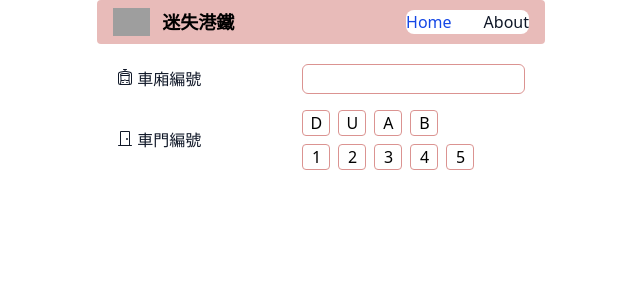
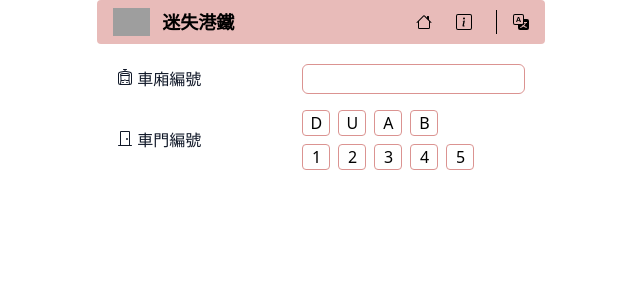
Before and after one commit to SuperDumbTM/lost-in-mtr, a SvelteKit app: page / in a window 1280 px wide. Shown: the top 300 px of the page, without its empty margins (319-959 px from the left). Built offline with nearby package versions, Linux system fonts and the light colour scheme; grey boxes are pictures that could not be loaded.

Commit message:
Add nav buttons & fix locale code

```diff
--- a/src/lib/i18n/translations.js
+++ b/src/lib/i18n/translations.js
@@ -2,7 +2,7 @@ import i18n from 'sveltekit-i18n';
 
 /** @type {import('sveltekit-i18n').Config} */
 const config = {
-	loaders: ['en', 'zh_Hant_HK'].flatMap((locale) => {
+	loaders: ['en', 'zh-hk'].flatMap((locale) => {
 		return ['common', 'station', 'line'].map((key) => ({
 			locale: locale,
 			key: key,
--- /dev/null
+++ b/src/lib/icons/HomeIcon.svelte
@@ -0,0 +1,16 @@
+<script lang="ts">
+	let { width = 16, height = 16, fill = 'currentColor' } = $props();
+</script>
+
+<svg
+	xmlns="http://www.w3.org/2000/svg"
+	{width}
+	{height}
+	{fill}
+	class="bi bi-house"
+	viewBox="0 0 16 16"
+>
+	<path
+		d="M8.707 1.5a1 1 0 0 0-1.414 0L.646 8.146a.5.5 0 0 0 .708.708L2 8.207V13.5A1.5 1.5 0 0 0 3.5 15h9a1.5 1.5 0 0 0 1.5-1.5V8.207l.646.647a.5.5 0 0 0 .708-.708L13 5.793V2.5a.5.5 0 0 0-.5-.5h-1a.5.5 0 0 0-.5.5v1.293zM13 7.207V13.5a.5.5 0 0 1-.5.5h-9a.5.5 0 0 1-.5-.5V7.207l5-5z"
+	/>
+</svg>
--- /dev/null
+++ b/src/lib/icons/InfoSquareIcon.svelte
@@ -0,0 +1,19 @@
+<script lang="ts">
+	let { width = 16, height = 16, fill = 'currentColor' } = $props();
+</script>
+
+<svg
+	xmlns="http://www.w3.org/2000/svg"
+	{width}
+	{height}
+	{fill}
+	class="bi bi-info-square"
+	viewBox="0 0 16 16"
+>
+	<path
+		d="M14 1a1 1 0 0 1 1 1v12a1 1 0 0 1-1 1H2a1 1 0 0 1-1-1V2a1 1 0 0 1 1-1zM2 0a2 2 0 0 0-2 2v12a2 2 0 0 0 2 2h12a2 2 0 0 0 2-2V2a2 2 0 0 0-2-2z"
+	/>
+	<path
+		d="m8.93 6.588-2.29.287-.082.38.45.083c.294.07.352.176.288.469l-.738 3.468c-.194.897.105 1.319.808 1.319.545 0 1.178-.252 1.465-.598l.088-.416c-.2.176-.492.246-.686.246-.275 0-.375-.193-.304-.533zM9 4.5a1 1 0 1 1-2 0 1 1 0 0 1 2 0"
+	/>
+</svg>
--- /dev/null
+++ b/src/lib/icons/TranslateIcon.svelte
@@ -0,0 +1,19 @@
+<script lang="ts">
+	let { width = 16, height = 16, fill = 'currentColor' } = $props();
+</script>
+
+<svg
+	xmlns="http://www.w3.org/2000/svg"
+	{width}
+	{height}
+	{fill}
+	class="bi bi-translate"
+	viewBox="0 0 16 16"
+>
+	<path
+		d="M4.545 6.714 4.11 8H3l1.862-5h1.284L8 8H6.833l-.435-1.286zm1.634-.736L5.5 3.956h-.049l-.679 2.022z"
+	/>
+	<path
+		d="M0 2a2 2 0 0 1 2-2h7a2 2 0 0 1 2 2v3h3a2 2 0 0 1 2 2v7a2 2 0 0 1-2 2H7a2 2 0 0 1-2-2v-3H2a2 2 0 0 1-2-2zm2-1a1 1 0 0 0-1 1v7a1 1 0 0 0 1 1h7a1 1 0 0 0 1-1V2a1 1 0 0 0-1-1zm7.138 9.995q.289.451.63.846c-.748.575-1.673 1.001-2.768 1.292.178.217.451.635.555.867 1.125-.359 2.08-.844 2.886-1.494.777.665 1.739 1.165 2.93 1.472.133-.254.414-.673.629-.89-1.125-.253-2.057-.694-2.82-1.284.681-.747 1.222-1.651 1.621-2.757H14V8h-3v1.047h.765c-.318.844-.74 1.546-1.272 2.13a6 6 0 0 1-.415-.492 2 2 0 0 1-.94.31"
+	/>
+</svg>
--- a/src/routes/+layout.js
+++ b/src/routes/+layout.js
@@ -10,7 +10,7 @@ export const trailingSlash = 'always';
 export const load = async ({ url }) => {
 	const { pathname } = url;
 
-	const initLocale = 'zh_Hant_HK';
+	const initLocale = 'zh-hk';
 
 	await loadTranslations(initLocale, pathname);
 
--- a/src/routes/+layout.svelte
+++ b/src/routes/+layout.svelte
@@ -1,6 +1,23 @@
 <script lang="ts">
+	import { base } from '$app/paths';
+	import HomeIcon from '$lib/icons/HomeIcon.svelte';
+	import InfoSquareIcon from '$lib/icons/InfoSquareIcon.svelte';
+	import TranslateIcon from '$lib/icons/TranslateIcon.svelte';
 	import '../app.css';
+	import { locale } from '$lib/i18n/translations';
+	import { onMount } from 'svelte';
+
 	let { children } = $props();
+
+	let showLocalDropdown = $state(false);
+
+	onMount(() => {
+		locale.set(localStorage.getItem('locale') ?? 'zh-hk');
+
+		locale.subscribe((lc) => {
+			localStorage.setItem('locale', lc);
+		});
+	});
 </script>
 
 <div class="m-auto h-screen max-w-md">
@@ -10,51 +27,46 @@
 				<img src="https://flowbite.com/docs/images/logo.svg" class="h-7" alt="Flowbite Logo" />
 				<span class="self-center text-lg font-semibold whitespace-nowrap"> 迷失港鐵 </span>
 			</a>
-			<button
-				data-collapse-toggle="navbar-default"
-				type="button"
-				class="inline-flex h-10 w-10 items-center justify-center rounded-lg p-2 text-sm text-gray-500 hover:bg-gray-100 focus:ring-2 focus:ring-gray-200 focus:outline-none md:hidden"
-				aria-controls="navbar-default"
-				aria-expanded="false"
-			>
-				<span class="sr-only">Open main menu</span>
-				<svg
-					class="h-5 w-5"
-					aria-hidden="true"
-					xmlns="http://www.w3.org/2000/svg"
-					fill="none"
-					viewBox="0 0 17 14"
-				>
-					<path
-						stroke="currentColor"
-						stroke-linecap="round"
-						stroke-linejoin="round"
-						stroke-width="2"
-						d="M1 1h15M1 7h15M1 13h15"
-					/>
-				</svg>
-			</button>
 
-			<div class="hidden w-full md:block md:w-auto" id="navbar-default">
-				<ul
-					class="mt-4 flex flex-col rounded-lg border border-gray-100 bg-gray-50 p-4 font-medium md:mt-0 md:flex-row md:space-x-8 md:border-0 md:bg-white md:p-0 rtl:space-x-reverse"
-				>
-					<li>
-						<a
-							href="/"
-							class="block rounded-sm bg-blue-700 px-3 py-2 text-white md:bg-transparent md:p-0 md:text-blue-700"
-							aria-current="page">Home</a
+			<ul class="flex items-center gap-x-6">
+				<li>
+					<a href={`${base}/`}>
+						<HomeIcon></HomeIcon>
+					</a>
+				</li>
+				<li>
+					<a href={`${base}/about`}>
+						<InfoSquareIcon></InfoSquareIcon>
+					</a>
+				</li>
+				<li class="border-s ps-4">
+					<div class="relative">
+						<button
+							type="button"
+							class="h-3.5"
+							onclick={() => (showLocalDropdown = !showLocalDropdown)}
 						>
-					</li>
-					<li>
-						<a
-							href="/"
-							class="block rounded-sm px-3 py-2 text-gray-900 hover:bg-gray-100 md:border-0 md:p-0 md:hover:bg-transparent md:hover:text-blue-700"
-							>About</a
+							<TranslateIcon></TranslateIcon>
+						</button>
+						<div
+							class="absolute right-0 z-10 mt-2 w-28 rounded-md border border-gray-200 bg-white text-center shadow-lg"
+							class:hidden={!showLocalDropdown}
 						>
-					</li>
-				</ul>
-			</div>
+							{#each [['繁體中文', 'zh-hk'], ['English', 'en']] as lc}
+								<button
+									class="w-full px-4 py-2"
+									onclick={() => {
+										showLocalDropdown = false;
+										locale.set(lc[1]);
+									}}
+								>
+									{lc[0]}
+								</button>
+							{/each}
+						</div>
+					</div>
+				</li>
+			</ul>
 		</div>
 	</nav>
 
```
Also changed, not shown: src/lib/i18n/zh-hk/common.json (renamed from src/lib/i18n/zh_Hant_HK/common.json), src/lib/i18n/zh-hk/line.json (renamed from src/lib/i18n/zh_Hant_HK/line.json), src/lib/i18n/zh-hk/station.json (renamed from src/lib/i18n/zh_Hant_HK/station.json).
